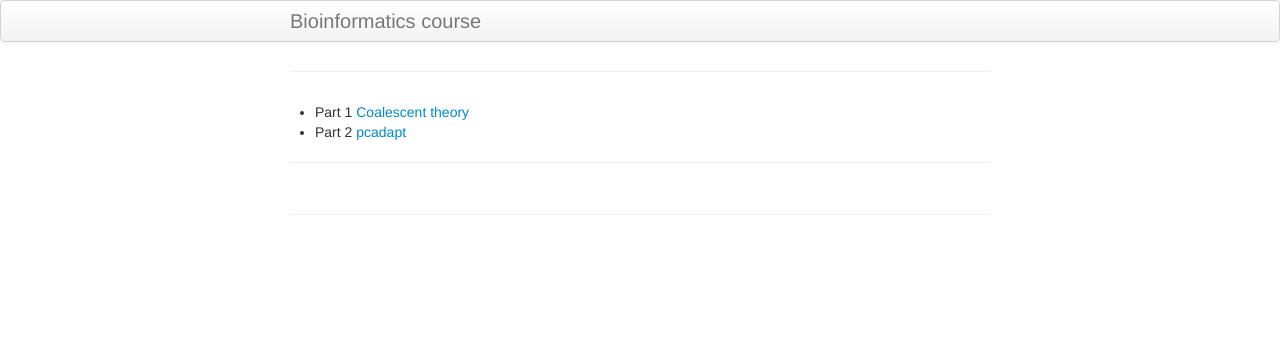
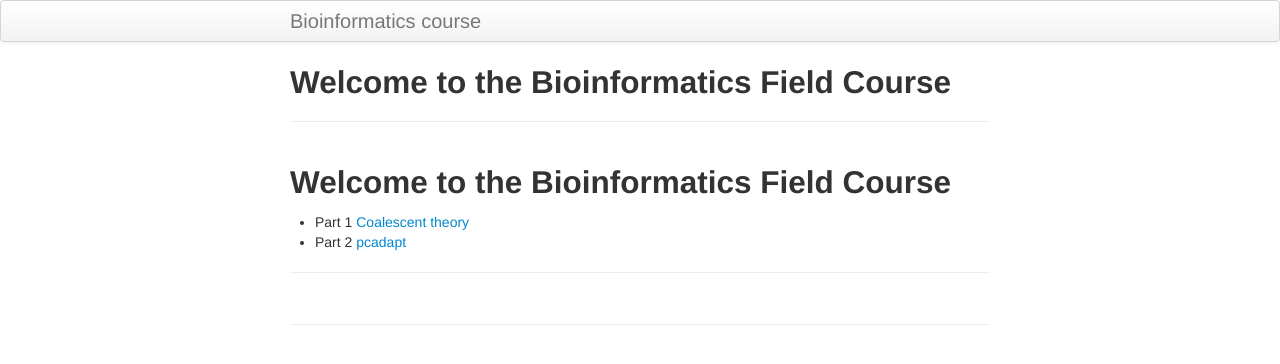
Before and after one commit to ritarasteiro/FieldCourse, a Jekyll site: the page built from index.md, in a window 1280 px wide. Shown: the top 364 px of the page. Built offline with Jekyll 4.4.1, drawn with Linux system fonts in a browser that asks for light colours; our own code applies the rules of GitHub Pages for plain Markdown files.

Commit message:
Update index.md

```diff
--- a/index.md
+++ b/index.md
@@ -1,4 +1,5 @@
 
+## Welcome to the Bioinformatics Field Course
 
 * Part 1  [Coalescent theory](./pages/coalescent.md)
 * Part 2 [pcadapt](./pages/PCadapt.md)
```
